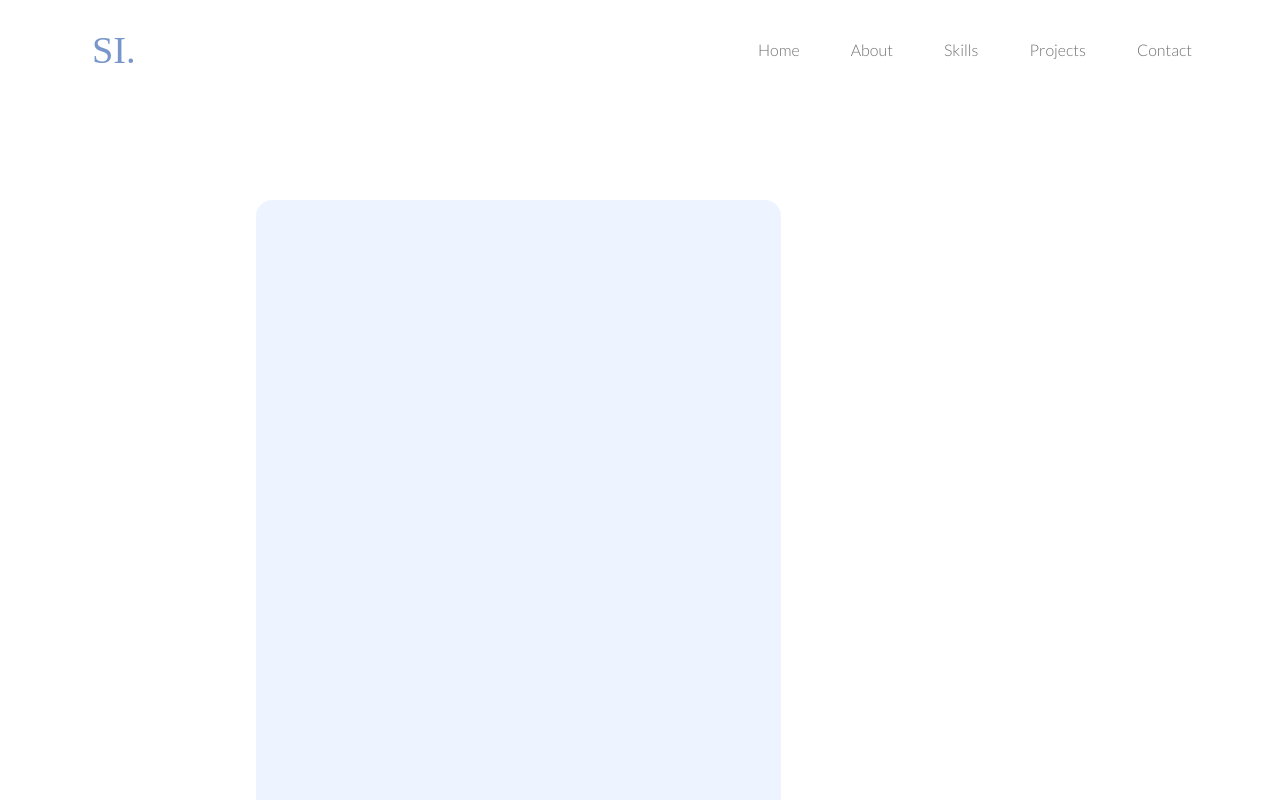
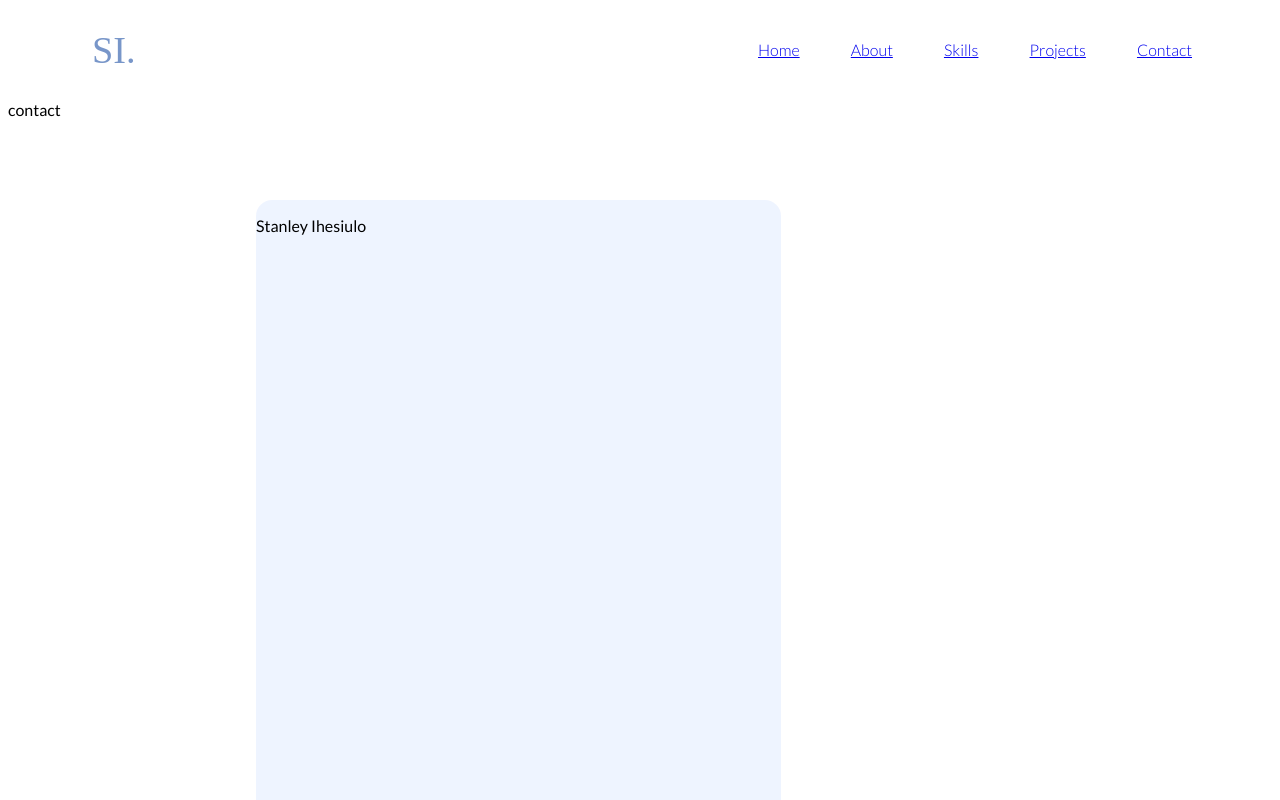
Before and after one commit to Stan15/Stan15.github.io, a plain HTML site: page index.html in a window 1280 px wide. Shown: the top 800 px of the page. Drawn offline with Linux system fonts and the light colour scheme.

Commit message:
Update index.html

```diff
--- a/index.html
+++ b/index.html
@@ -2,6 +2,7 @@
 <html lang="en">
 <head>
     <link href="https://fonts.googleapis.com/css?family=Lato:300,400&display=swap" rel="stylesheet">
+    <link href="https://fonts.googleapis.com/css?family=Playfair+Display:400,500&display=swap" rel="stylesheet">
     <link href="style.css" rel="stylesheet" type="text/css">
     <meta charset="UTF-8">
     <meta name="viewport" content="width=device-width, initial-scale=1.0">
@@ -11,23 +12,29 @@
 
     <header>
 
-        <img src="images/logo.svg" alt="logo" class="logo">
+        <a href="#home"><img src="images/logo.svg" alt="logo" class="logo"></a>
+
 
         <nav>
             <ul>
-                <li>Home</li>
-                <li>About</li>
-                <li>Skills</li>
-                <li>Projects</li>
-                <li>Contact</li>
+                <li id="home"><a href="#">Home</a></li>
+                <li><a href="#">About</a></li>
+                <li><a href="#">Skills</a></li>
+                <li><a href="#">Projects</a></li>
+                <li><a href="#contact">Contact</a></li>
             </ul>
         </nav>
 
     </header>
+    <section id="page">
+        <div id="backdrop">
+            <div id="title"><p>Stanley Ihesiulo</p></div>
+        </div>
+    </section>
 
-    <div id="backdrop">
+    <footer><div id="contact">contact</div></footer>
 
-    </div>
+
 
 </body>
 </html>
```
